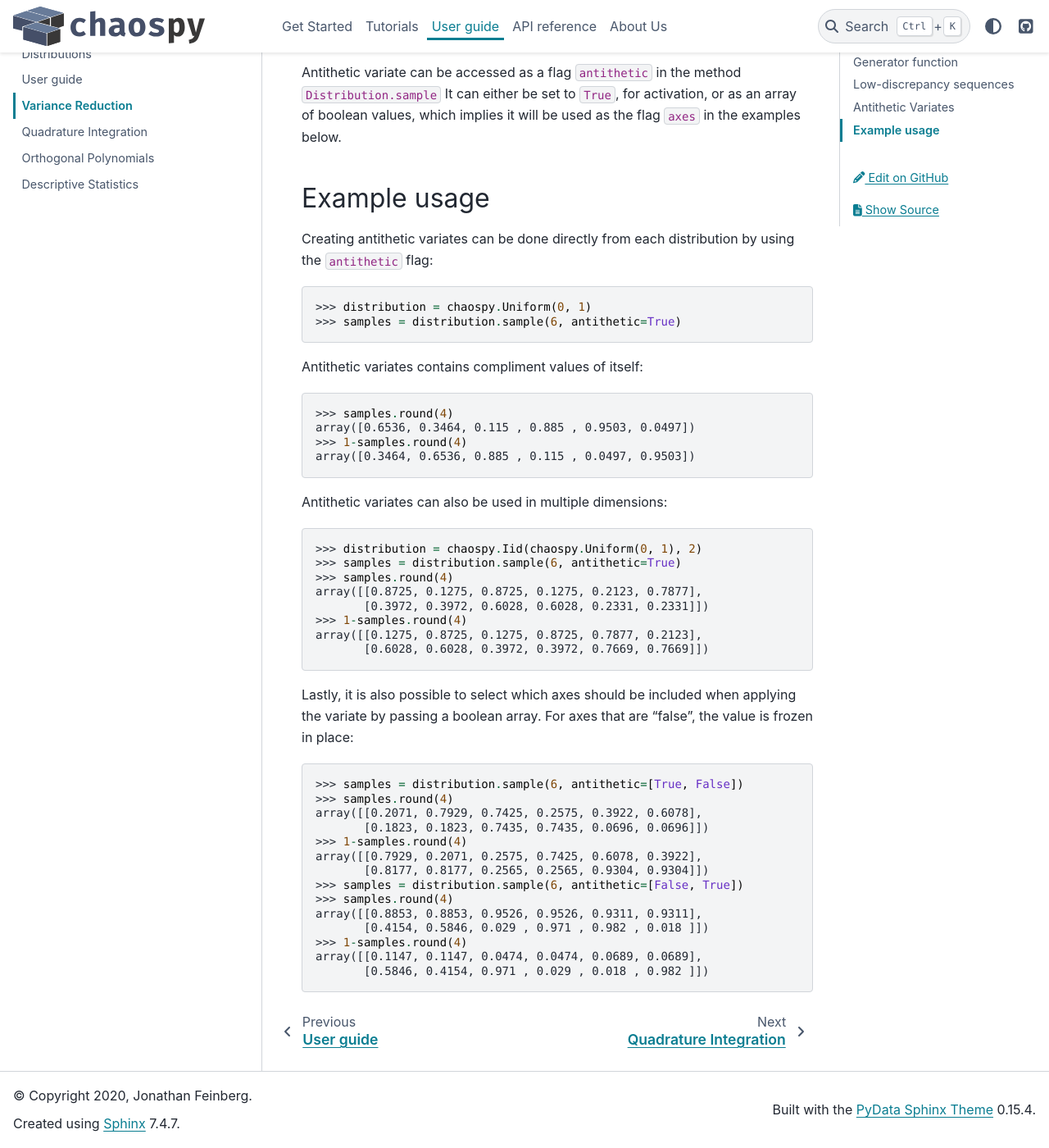
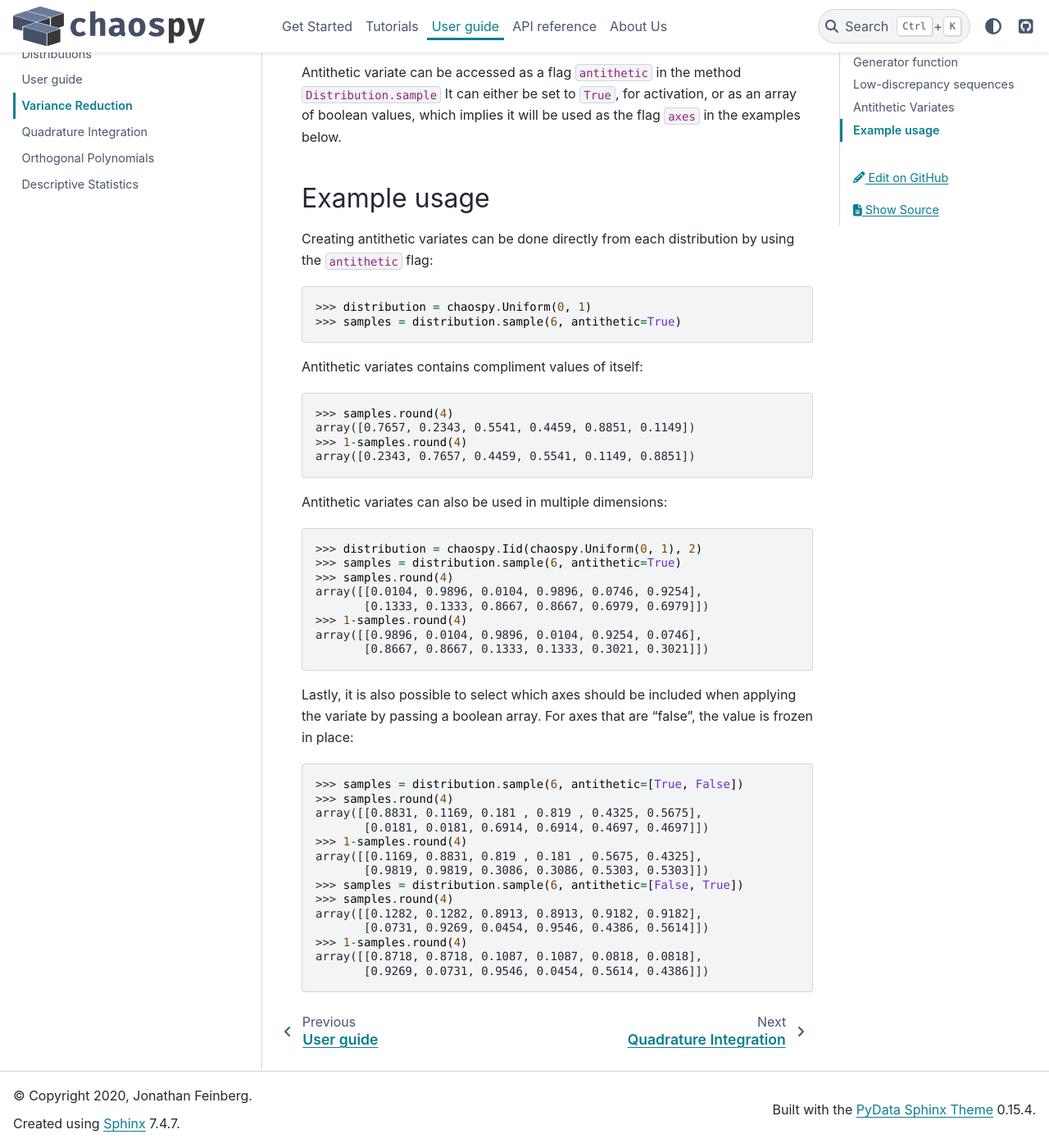
Before and after one commit to jonathf/chaospy, a Sphinx documentation site: the page built from docs/user_guide/sampling.rst, in a window 1280 px wide and 1400 px high, scrolled down 2882 px. Shown: the whole window at 82% size. Built offline with Sphinx 7.4.7 and the PyData theme 0.15.4, drawn with Linux system fonts in a browser that asks for light colours; pages that are not in the unit, such as notebooks, are missing from menus; some of the changed text lies outside the part shown.

Commit message:
bugfixes

```diff
--- a/docs/user_guide/sampling.rst
+++ b/docs/user_guide/sampling.rst
@@ -144,20 +144,20 @@ using the ``antithetic`` flag::
 Antithetic variates contains compliment values of itself::
 
     >>> samples.round(4)
-    array([0.6536, 0.3464, 0.115 , 0.885 , 0.9503, 0.0497])
+    array([0.7657, 0.2343, 0.5541, 0.4459, 0.8851, 0.1149])
     >>> 1-samples.round(4)
-    array([0.3464, 0.6536, 0.885 , 0.115 , 0.0497, 0.9503])
+    array([0.2343, 0.7657, 0.4459, 0.5541, 0.1149, 0.8851])
 
 Antithetic variates can also be used in multiple dimensions::
 
     >>> distribution = chaospy.Iid(chaospy.Uniform(0, 1), 2)
     >>> samples = distribution.sample(6, antithetic=True)
     >>> samples.round(4)
-    array([[0.8725, 0.1275, 0.8725, 0.1275, 0.2123, 0.7877],
-           [0.3972, 0.3972, 0.6028, 0.6028, 0.2331, 0.2331]])
+    array([[0.0104, 0.9896, 0.0104, 0.9896, 0.0746, 0.9254],
+           [0.1333, 0.1333, 0.8667, 0.8667, 0.6979, 0.6979]])
     >>> 1-samples.round(4)
-    array([[0.1275, 0.8725, 0.1275, 0.8725, 0.7877, 0.2123],
-           [0.6028, 0.6028, 0.3972, 0.3972, 0.7669, 0.7669]])
+    array([[0.9896, 0.0104, 0.9896, 0.0104, 0.9254, 0.0746],
+           [0.8667, 0.8667, 0.1333, 0.1333, 0.3021, 0.3021]])
 
 Lastly, it is also possible to select which axes should be included when
 applying the variate by passing a boolean array. For axes that are "false", the
@@ -165,15 +165,15 @@ value is frozen in place::
 
     >>> samples = distribution.sample(6, antithetic=[True, False])
     >>> samples.round(4)
-    array([[0.2071, 0.7929, 0.7425, 0.2575, 0.3922, 0.6078],
-           [0.1823, 0.1823, 0.7435, 0.7435, 0.0696, 0.0696]])
+    array([[0.8831, 0.1169, 0.181 , 0.819 , 0.4325, 0.5675],
+           [0.0181, 0.0181, 0.6914, 0.6914, 0.4697, 0.4697]])
     >>> 1-samples.round(4)
-    array([[0.7929, 0.2071, 0.2575, 0.7425, 0.6078, 0.3922],
-           [0.8177, 0.8177, 0.2565, 0.2565, 0.9304, 0.9304]])
+    array([[0.1169, 0.8831, 0.819 , 0.181 , 0.5675, 0.4325],
+           [0.9819, 0.9819, 0.3086, 0.3086, 0.5303, 0.5303]])
     >>> samples = distribution.sample(6, antithetic=[False, True])
     >>> samples.round(4)
-    array([[0.8853, 0.8853, 0.9526, 0.9526, 0.9311, 0.9311],
-           [0.4154, 0.5846, 0.029 , 0.971 , 0.982 , 0.018 ]])
+    array([[0.1282, 0.1282, 0.8913, 0.8913, 0.9182, 0.9182],
+           [0.0731, 0.9269, 0.0454, 0.9546, 0.4386, 0.5614]])
     >>> 1-samples.round(4)
-    array([[0.1147, 0.1147, 0.0474, 0.0474, 0.0689, 0.0689],
-           [0.5846, 0.4154, 0.971 , 0.029 , 0.018 , 0.982 ]])
+    array([[0.8718, 0.8718, 0.1087, 0.1087, 0.0818, 0.0818],
+           [0.9269, 0.0731, 0.9546, 0.0454, 0.5614, 0.4386]])
--- a/pyproject.toml
+++ b/pyproject.toml
@@ -31,6 +31,7 @@
 sphinx = "*"
 openturns = "*"
 scikit-learn = "*"
+gstools = "*"
 jupyter = "*"
 matplotlib = "*"
 nbval = "*"
```
Also changed, not shown: other parts of docs/user_guide/sampling.rst (+8 -8 lines), CHANGELOG.rst (+7 -1 lines), docs/tutorials/monte_carlo_integration.ipynb, docs/tutorials/truncation_scheme.ipynb, 2 other files.
